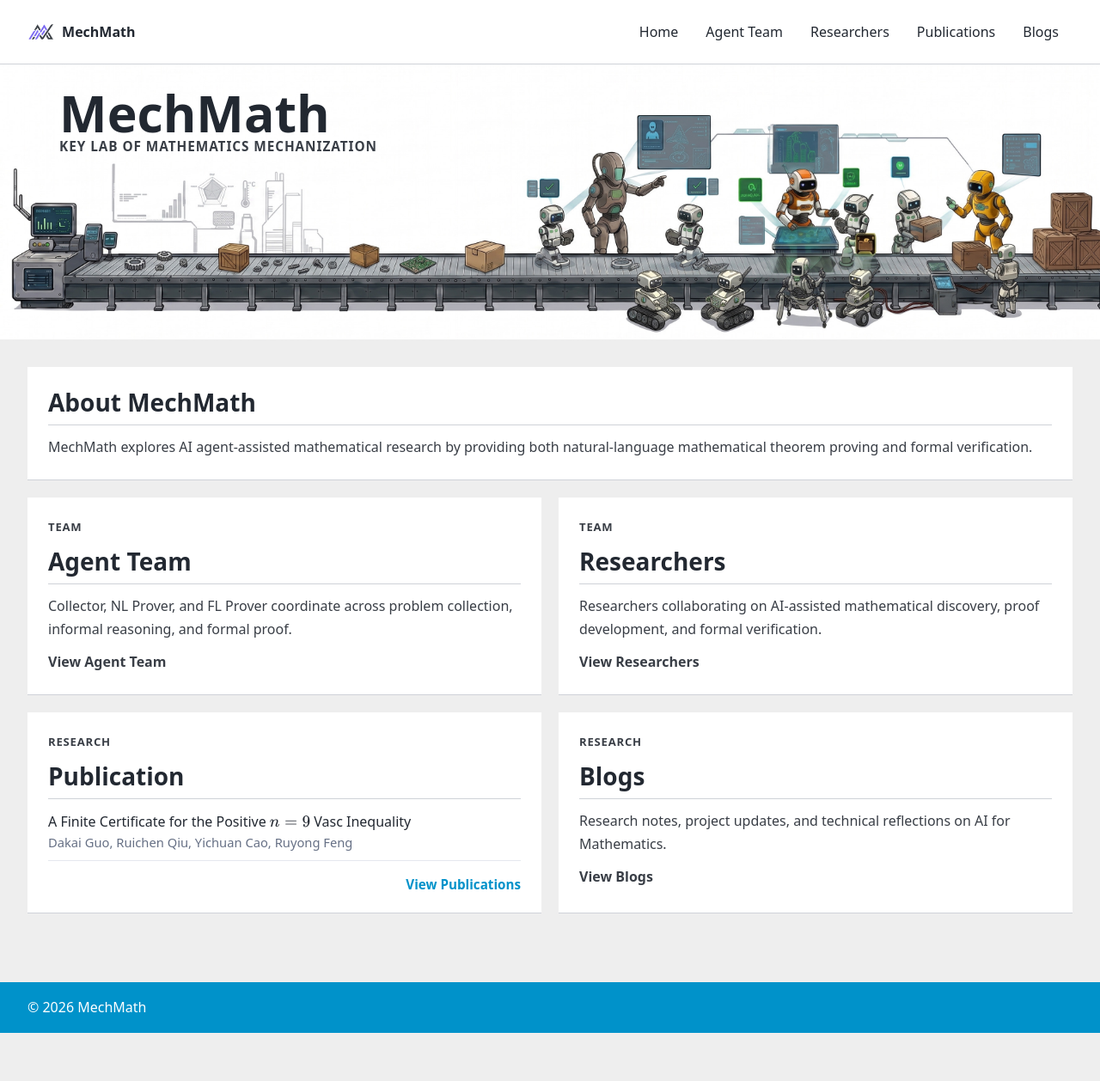
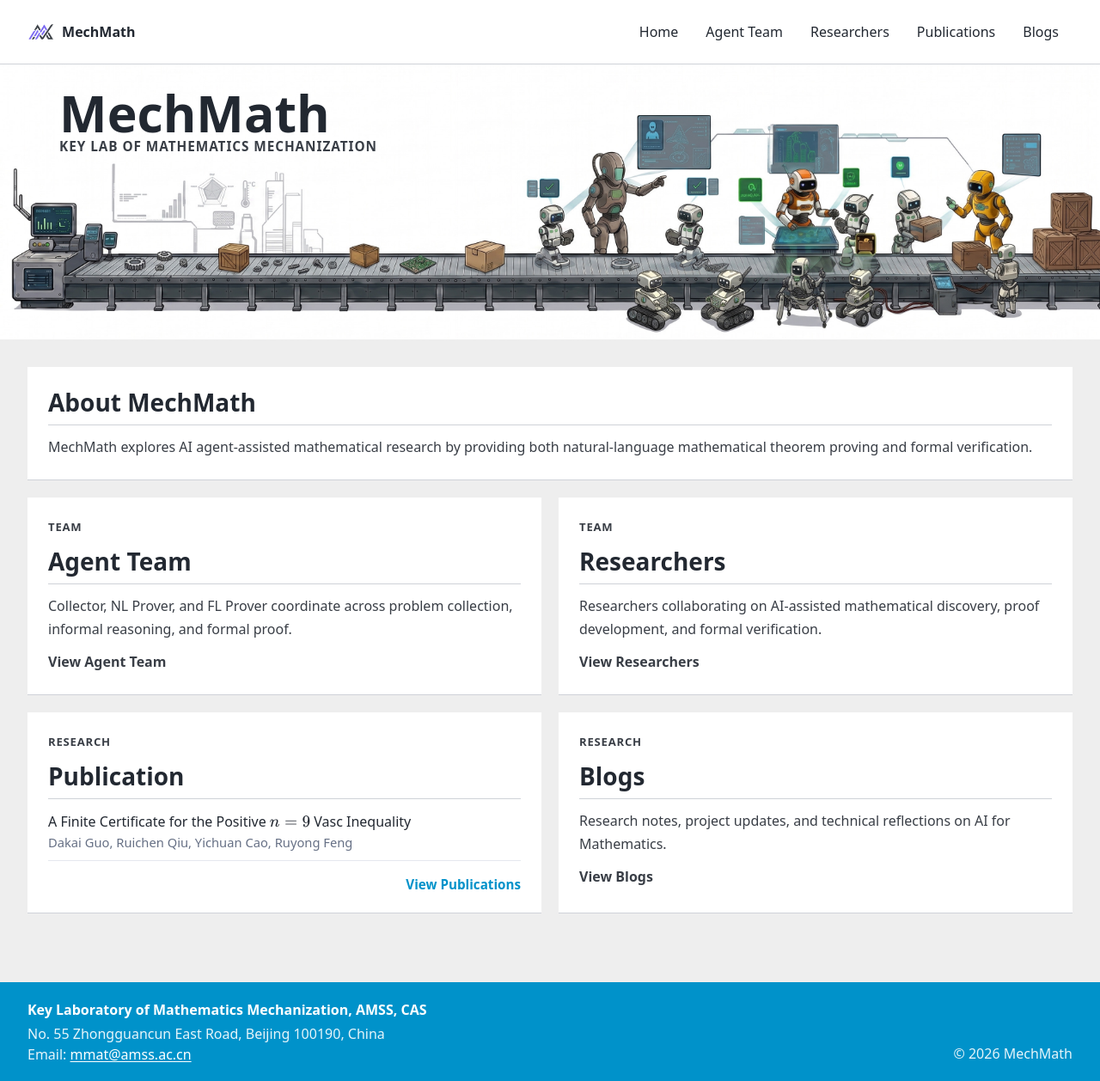
Before and after one commit to MechMath/mechmath.github.io, a Jekyll site: the page built from index.html, in a window 1280 px wide. Shown: the whole page at 86% size. Built offline with Jekyll 4.4.1, drawn with Linux system fonts in a browser that asks for light colours; before the commit the page ends 1202 px from its top, so only the background shows below that.

Commit message:
Add footer contact information

```diff
--- a/_layouts/default.html
+++ b/_layouts/default.html
@@ -46,7 +46,14 @@
 
     <footer class="page__footer">
       <div class="page__footer-inner">
-        <p>© {{ site.time | date: "%Y" }} {{ site.title }}</p>
+        <div class="footer-contact">
+          <p class="footer-contact__name">Key Laboratory of Mathematics Mechanization, AMSS, CAS</p>
+          <address>
+            No. 55 Zhongguancun East Road, Beijing 100190, China<br>
+            Email: <a href="mailto:mmat@amss.ac.cn">mmat@amss.ac.cn</a>
+          </address>
+        </div>
+        <p class="footer-copyright">© {{ site.time | date: "%Y" }} {{ site.title }}</p>
       </div>
     </footer>
   </body>
--- a/assets/css/style.css
+++ b/assets/css/style.css
@@ -97,8 +97,13 @@
 .publication-links span{color:#667085}
 .empty-state{margin:1rem 0 0;color:#393e46}
 .page__footer{flex-shrink:0;margin-top:2rem;background:#0092ca;color:#fff}
-.page__footer-inner{max-width:var(--content-max);margin:0 auto;padding:1rem var(--content-pad)}
+.page__footer-inner{max-width:var(--content-max);margin:0 auto;padding:1.15rem var(--content-pad);display:flex;align-items:flex-end;justify-content:space-between;gap:1.5rem}
 .page__footer p{margin:0}
+.page__footer a{color:#fff;text-decoration:underline;text-underline-offset:2px}
+.footer-contact{max-width:720px}
+.footer-contact__name{font-weight:700}
+.footer-contact address{margin-top:.2rem;color:rgba(255,255,255,.9);font-style:normal;line-height:1.5}
+.footer-copyright{white-space:nowrap;color:rgba(255,255,255,.9)}
 @media (max-width:720px){
   .masthead__inner-wrap{padding:.75rem 1rem}
   .greedy-nav{flex-wrap:wrap}
@@ -117,6 +122,8 @@
   .page-section,.about-card,.home-card{padding:1rem}
   .home-card--publications{padding-bottom:3.25rem}
   .home-card--publications .home-card__action{right:1rem;bottom:1rem}
+  .page__footer-inner{align-items:flex-start;flex-direction:column;gap:.75rem}
+  .footer-copyright{white-space:normal}
 }
 @media (prefers-reduced-motion:reduce){
   .card,.home-card{transition:none}
```
